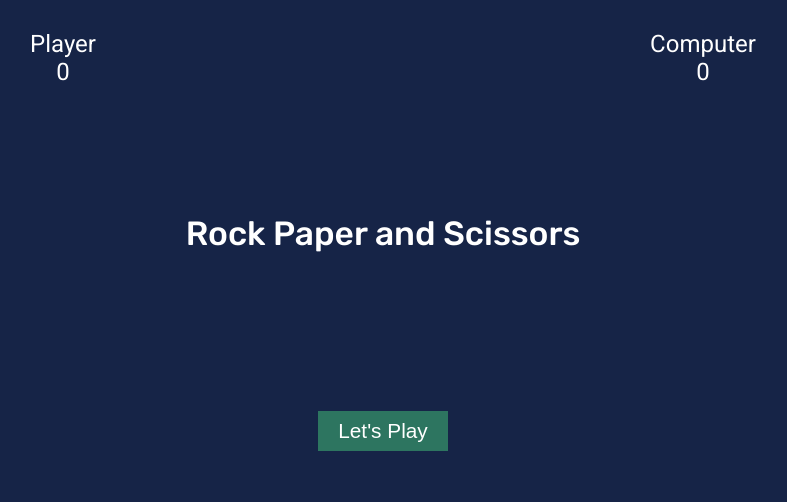
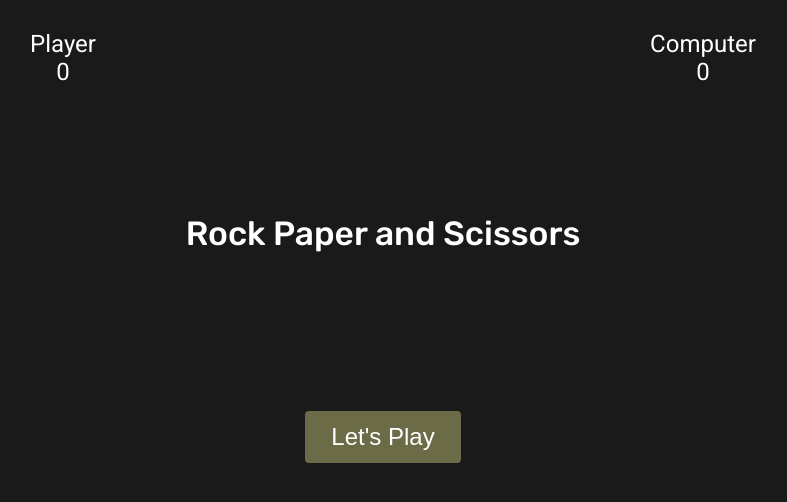
Before and after one commit to tanishgupta-git/Rock-Paper-Scissors, a plain HTML site: page game.html in a window 1280 px wide. Shown: the whole page, without its empty margins (257-1044 px from the left). Drawn offline with nearby package versions, Linux system fonts and the light colour scheme; no server answers.

Commit message:
change background color and button styling

```diff
--- a/game.css
+++ b/game.css
@@ -1,14 +1,12 @@
 @import url('https://fonts.googleapis.com/css2?family=Roboto&family=Rubik:wght@500&display=swap');
-*{
-	box-sizing: border-box;
-}
+*{box-sizing: border-box;}
 body,html{
 	margin: 0;
 	padding: 0;
 	min-height:100vh;
 	max-width:100vw;
 	overflow-x: hidden;
-	background:#162447;
+	background:#1a1a1a;
 }
 .start{
 	text-align: center;
@@ -37,11 +35,15 @@ h2{
 }
 button{
 color:white;
-font-size: 1.3em;
-width: 130px;
-height: 40px;
-border: none;
-background:rgb(45, 117, 96);
+font-size:1.5em;
+padding: 12px 26px;
+border:none;
+background:#6b6b47;
+cursor:pointer;
+border-radius: 4px;
+}
+button:hover{
+	opacity: 0.8;
 }
 .buttons{
 	display: flex;
@@ -59,10 +61,6 @@ justify-content: flex-end;
 }
 .buttons div:nth-child(3){
 justify-content: flex-start;
-}
-.buttons button{
-width: 100px;
-height: 40px;
 }
 .main-game .start button{
 display: inline-block;
```
